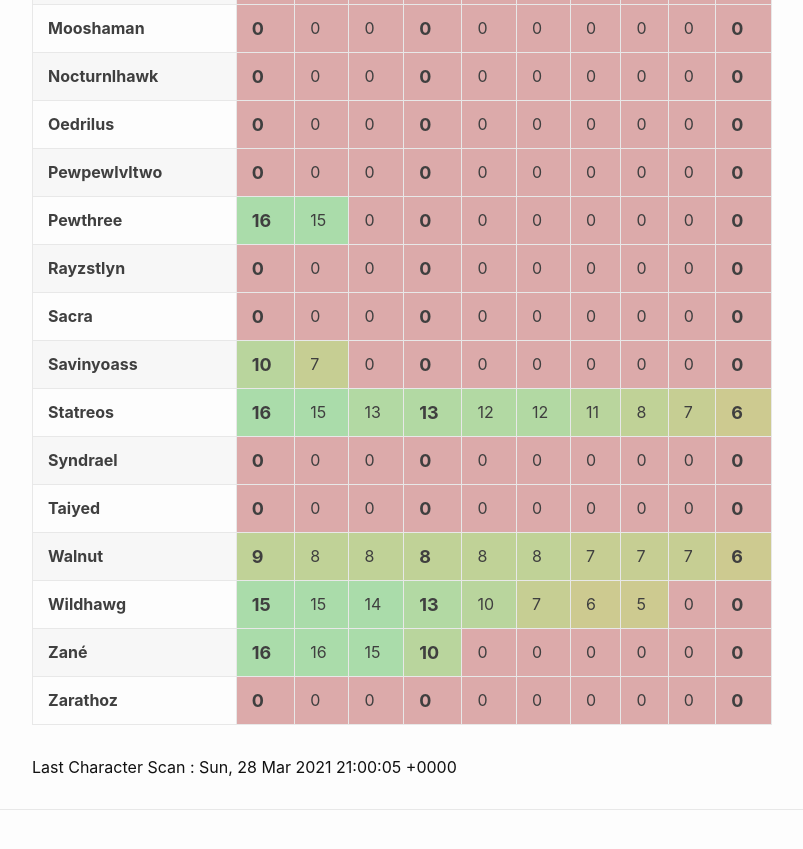
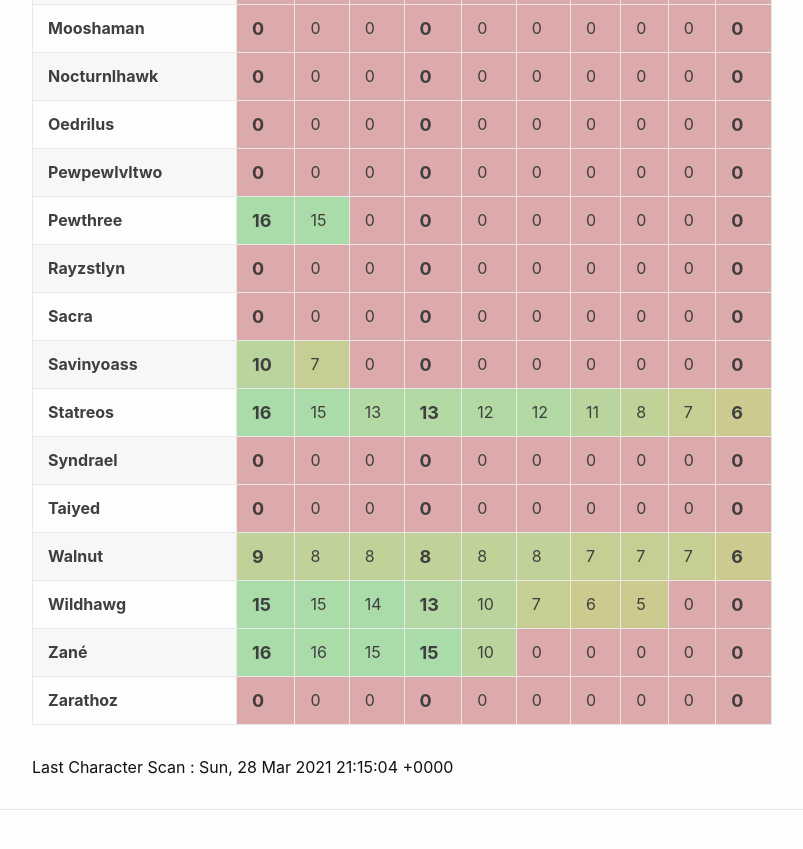
Before and after one commit to eldertribunal/keystonetracker, a Jekyll site: the page built from weekly.md, in a window 1280 px wide and 900 px high, scrolled down 1390 px. Shown: the top 849 px of the window, without its empty margins (126-929 px from the left). Built offline with Jekyll 4.4.1, drawn with Linux system fonts in a browser that asks for light colours.

Commit message:
auto scan Sun Mar 28 21:15:50 UTC 2021

```diff
--- a/_data/scanned.json
+++ b/_data/scanned.json
@@ -1,3 +1,3 @@
 {
-  "timestamp": 1616965205
+  "timestamp": 1616966104
 }
--- a/_data/weekly.json
+++ b/_data/weekly.json
@@ -335,8 +335,8 @@
       16,
       16,
       15,
+      15,
       10,
-      0,
       0,
       0,
       0,
```
